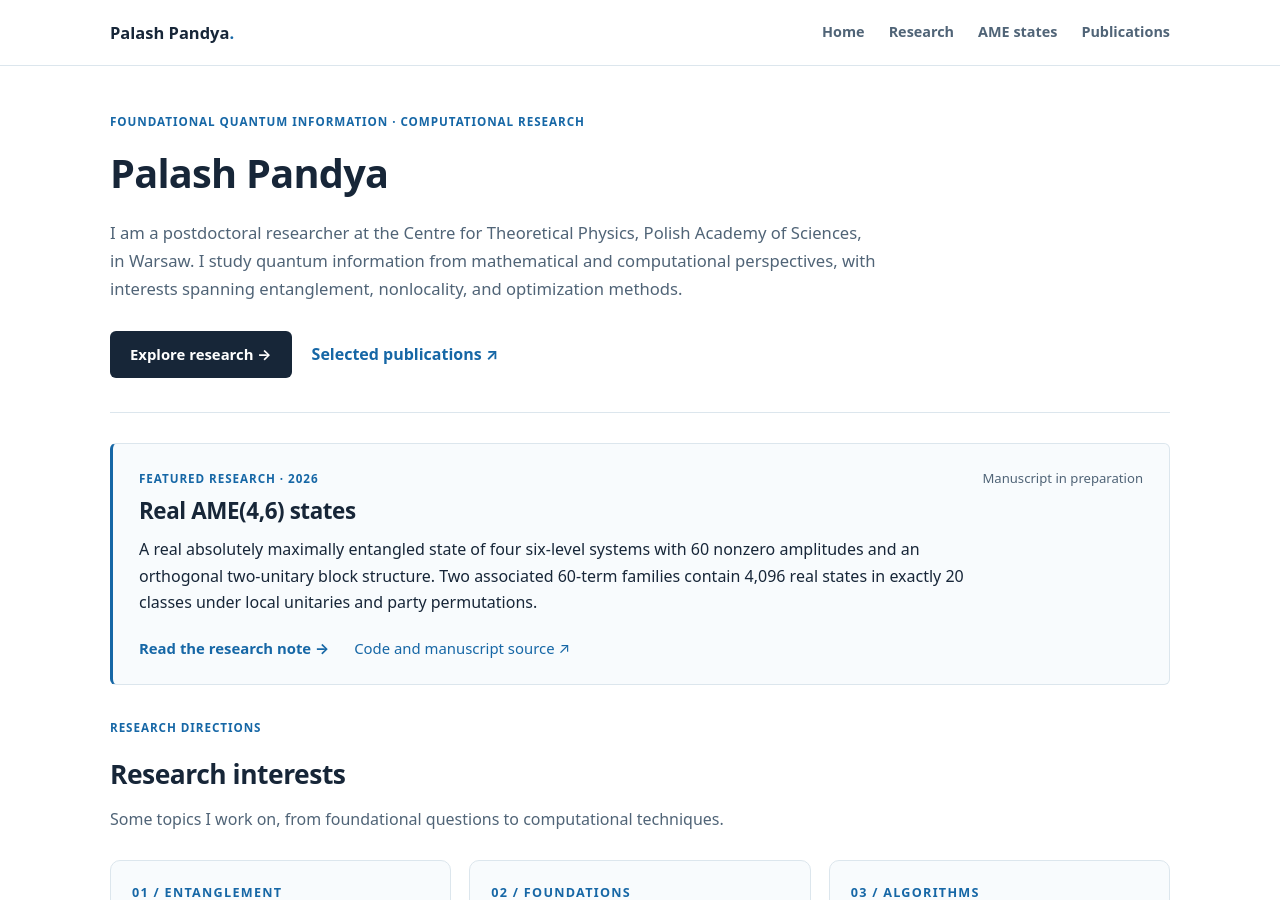
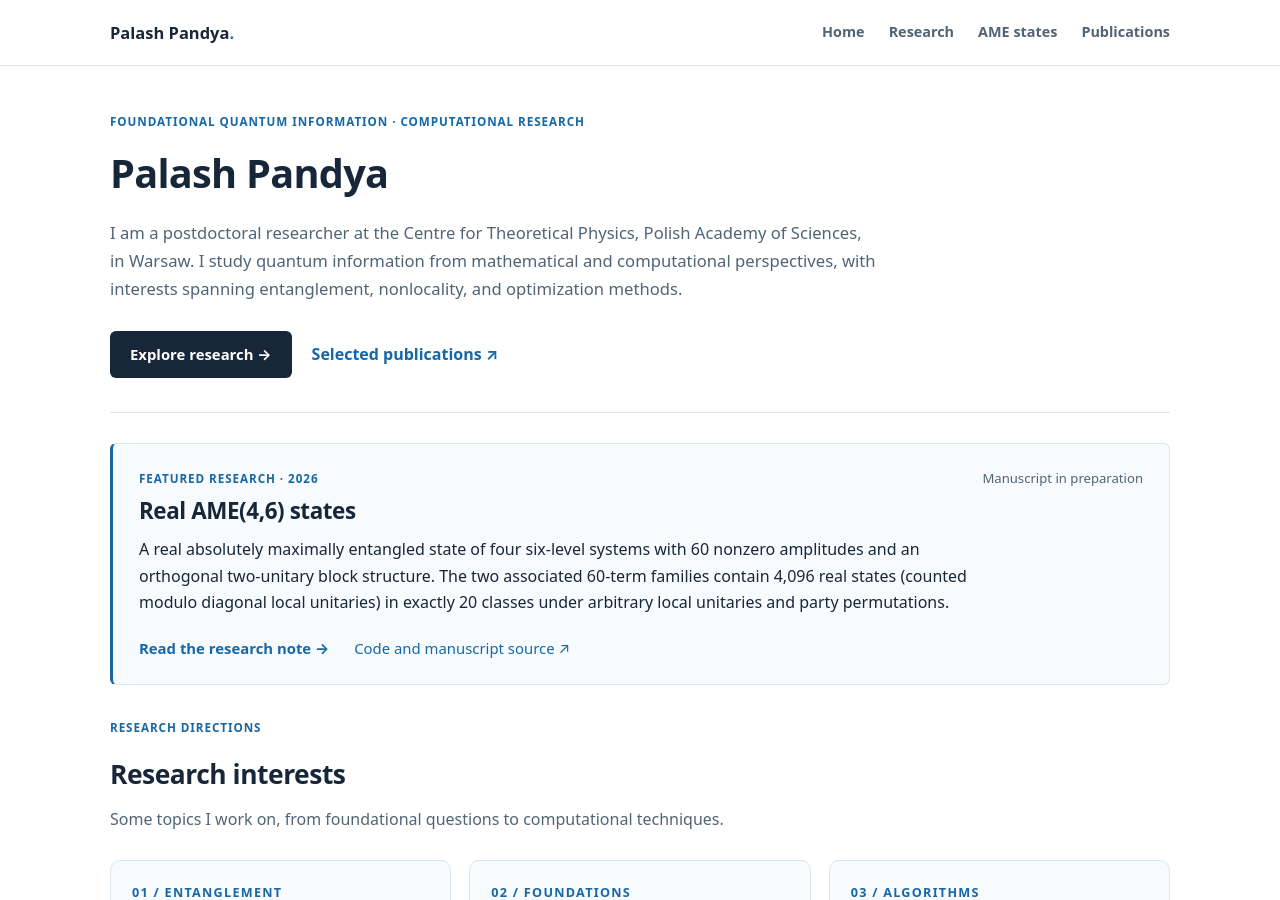
Before and after one commit to palashpandya/palashpandya.github.io, a Jekyll site: the page built from index.md, in a window 1280 px wide and 900 px high. Built offline with Jekyll 4.4.1, drawn with Linux system fonts in a browser that asks for light colours.

Commit message:
Clarify equivalence relations in featured AME result

```diff
--- a/index.md
+++ b/index.md
@@ -15,7 +15,7 @@ layout: default
 <p class="featured-research-status">Manuscript in preparation</p>
 </div>
 <h2 id="featured-ame-title">Real AME(4,6) states</h2>
-<p>A real absolutely maximally entangled state of four six-level systems with 60 nonzero amplitudes and an orthogonal two-unitary block structure. Two associated 60-term families contain 4,096 real states in exactly 20 classes under local unitaries and party permutations.</p>
+<p>A real absolutely maximally entangled state of four six-level systems with 60 nonzero amplitudes and an orthogonal two-unitary block structure. The two associated 60-term families contain 4,096 real states (counted modulo diagonal local unitaries) in exactly 20 classes under arbitrary local unitaries and party permutations.</p>
 <p class="featured-research-links"><a class="link-arrow" href="{{ '/research/ame/real-ame46/' | relative_url }}">Read the research note →</a> <a href="https://github.com/palashpandya/real-ame46">Code and manuscript source ↗</a></p>
 </section>
 <section class="section">
```
